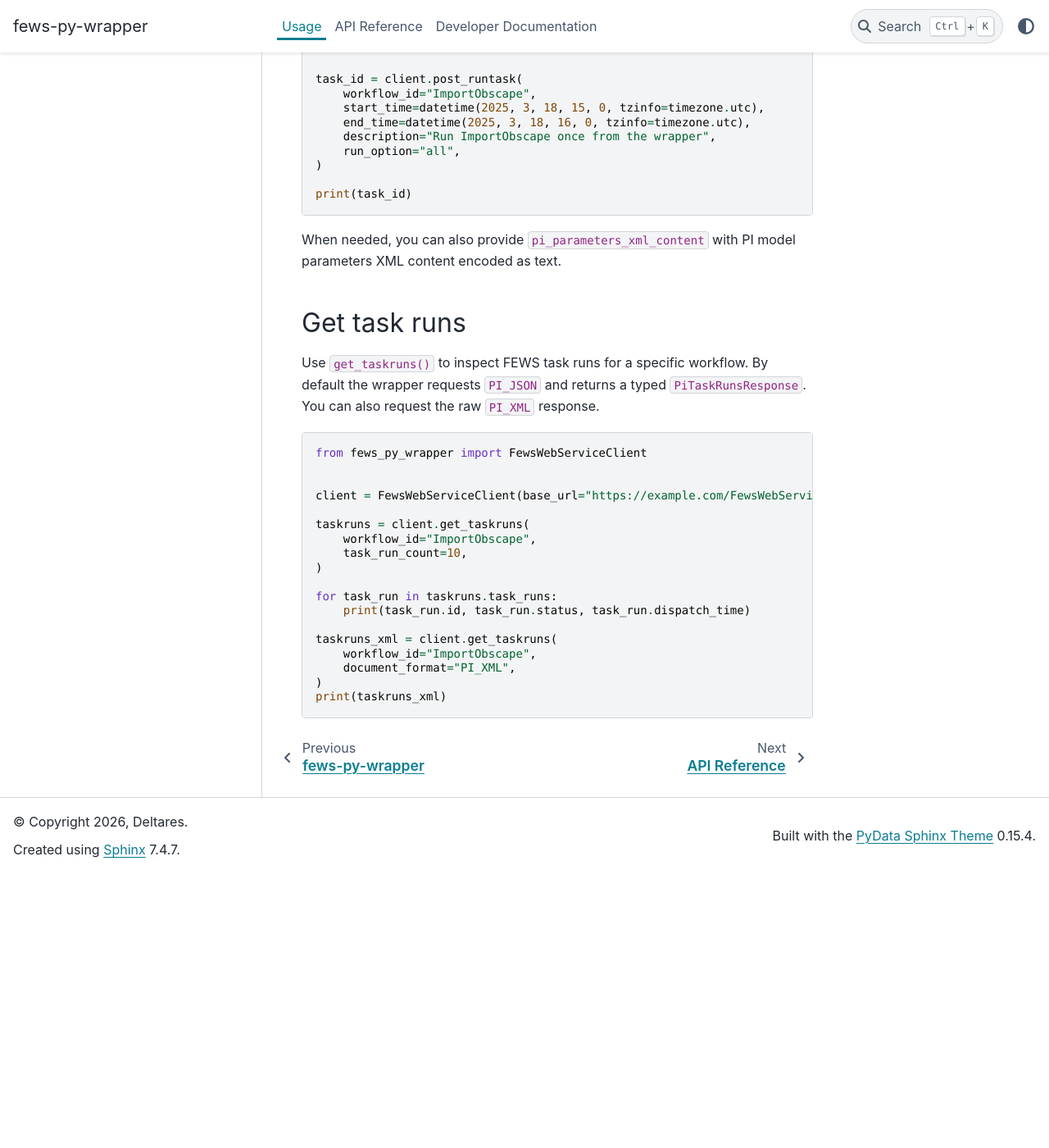
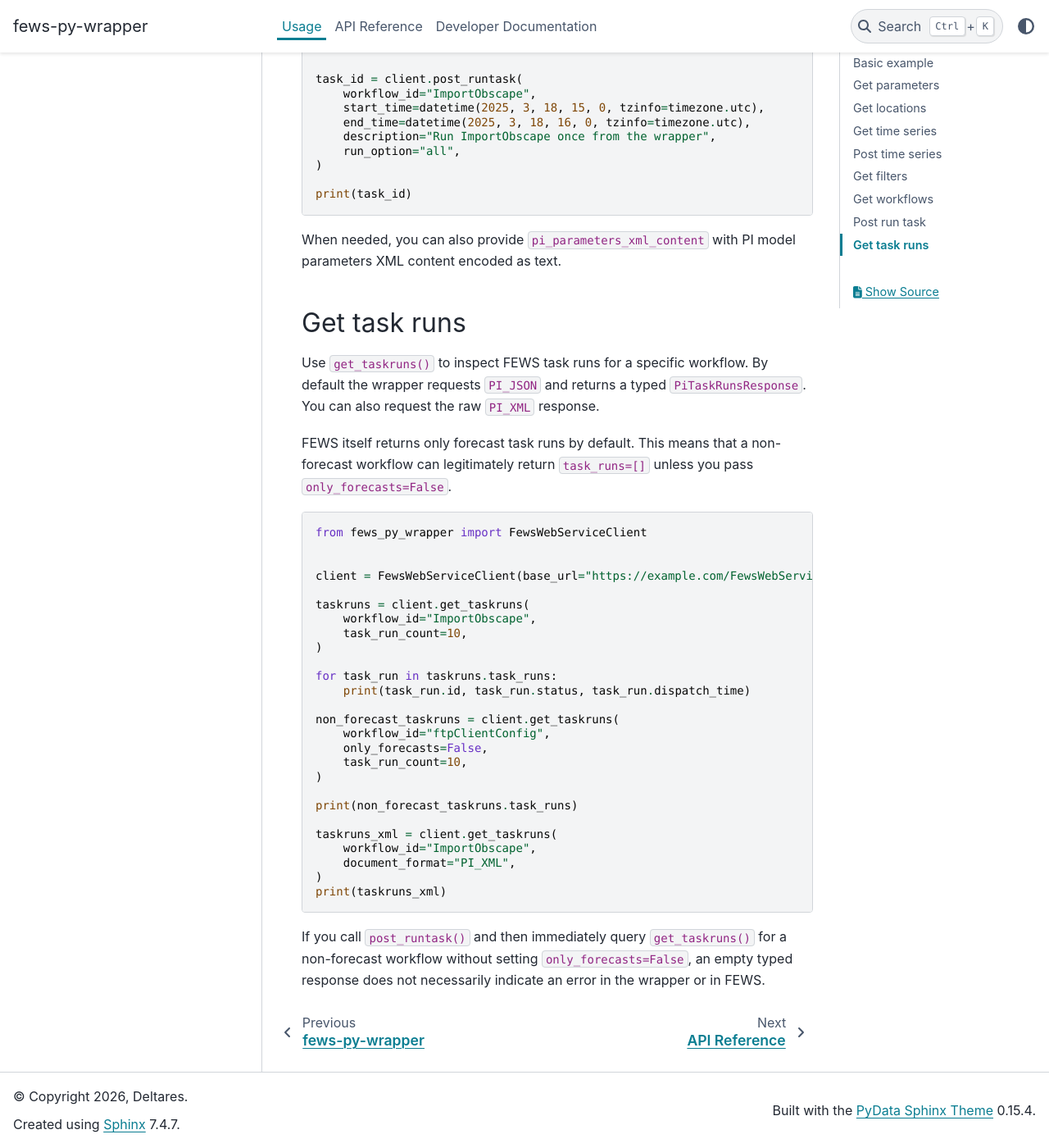
Before and after one commit to Deltares-research/fews-py-wrapper, a Sphinx documentation site: the page built from docs/usage.md, in a window 1280 px wide and 1400 px high, scrolled down 4142 px. Shown: the whole window at 82% size. Built offline with Sphinx 7.4.7 and the PyData theme 0.15.4, drawn with Linux system fonts in a browser that asks for light colours; before the commit the page ends 5207 px from its top, so only the background shows below that.

Commit message:
Updated documentation of get_taskruns

````diff
--- a/docs/usage.md
+++ b/docs/usage.md
@@ -211,6 +211,10 @@
 default the wrapper requests `PI_JSON` and returns a typed
 `PiTaskRunsResponse`. You can also request the raw `PI_XML` response.
 
+FEWS itself returns only forecast task runs by default. This means that a
+non-forecast workflow can legitimately return `task_runs=[]` unless you pass
+`only_forecasts=False`.
+
 ```python
 from fews_py_wrapper import FewsWebServiceClient
 
@@ -225,9 +229,21 @@
 for task_run in taskruns.task_runs:
     print(task_run.id, task_run.status, task_run.dispatch_time)
 
+non_forecast_taskruns = client.get_taskruns(
+    workflow_id="ftpClientConfig",
+    only_forecasts=False,
+    task_run_count=10,
+)
+
+print(non_forecast_taskruns.task_runs)
+
 taskruns_xml = client.get_taskruns(
     workflow_id="ImportObscape",
     document_format="PI_XML",
 )
 print(taskruns_xml)
 ```
+
+If you call `post_runtask()` and then immediately query `get_taskruns()` for a
+non-forecast workflow without setting `only_forecasts=False`, an empty typed
+response does not necessarily indicate an error in the wrapper or in FEWS.
````
Also changed, not shown: 1 other file.
